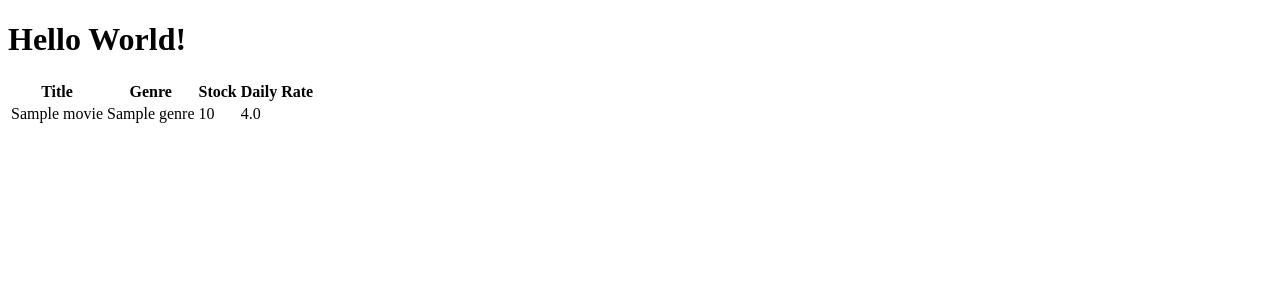
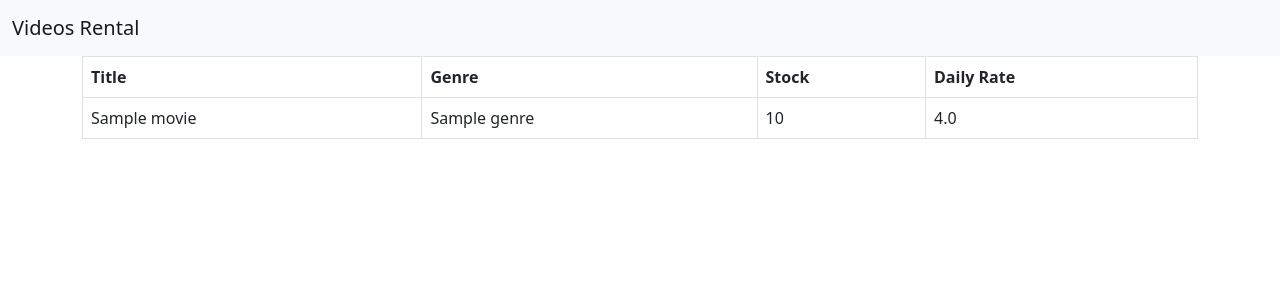
Before and after one commit to yogeshkoli/video-rental, a Django app: page /movies/ in a window 1280 px wide. Shown: the top 300 px of the page. Run offline with Django 3.2, Linux system fonts and the light colour scheme; tables that the repository leaves empty hold one stand-in row (values such as "Sample post").

Commit message:
render templates form the directory & the minor design changes

```diff
--- /dev/null
+++ b/movies/templates/movies/base.html
@@ -0,0 +1,38 @@
+<!doctype html>
+<html lang="en">
+  <head>
+    <!-- Required meta tags -->
+    <meta charset="utf-8">
+    <meta name="viewport" content="width=device-width, initial-scale=1">
+
+    <!-- Bootstrap CSS -->
+    <link href="https://cdn.jsdelivr.net/npm/bootstrap@5.0.0/dist/css/bootstrap.min.css" rel="stylesheet" integrity="sha384-wEmeIV1mKuiNpC+IOBjI7aAzPcEZeedi5yW5f2yOq55WWLwNGmvvx4Um1vskeMj0" crossorigin="anonymous">
+
+    <title>Video Rental</title>
+  </head>
+  <body>
+
+  <nav class="navbar navbar-light bg-light">
+    <div class="container-fluid">
+        <a class="navbar-brand" href="#">Videos Rental</a>
+    </div>
+  </nav>
+
+    <main class="container">
+        {% block content %}
+
+        {% endblock  %}
+    </main>
+
+    <!-- Optional JavaScript; choose one of the two! -->
+
+    <!-- Option 1: Bootstrap Bundle with Popper -->
+    <script src="https://cdn.jsdelivr.net/npm/bootstrap@5.0.0/dist/js/bootstrap.bundle.min.js" integrity="sha384-p34f1UUtsS3wqzfto5wAAmdvj+osOnFyQFpp4Ua3gs/ZVWx6oOypYoCJhGGScy+8" crossorigin="anonymous"></script>
+
+    <!-- Option 2: Separate Popper and Bootstrap JS -->
+    <!--
+    <script src="https://cdn.jsdelivr.net/npm/@popperjs/core@2.9.2/dist/umd/popper.min.js" integrity="sha384-IQsoLXl5PILFhosVNubq5LC7Qb9DXgDA9i+tQ8Zj3iwWAwPtgFTxbJ8NT4GN1R8p" crossorigin="anonymous"></script>
+    <script src="https://cdn.jsdelivr.net/npm/bootstrap@5.0.0/dist/js/bootstrap.min.js" integrity="sha384-lpyLfhYuitXl2zRZ5Bn2fqnhNAKOAaM/0Kr9laMspuaMiZfGmfwRNFh8HlMy49eQ" crossorigin="anonymous"></script>
+    -->
+  </body>
+</html>
--- a/movies/templates/index.html
+++ b/movies/templates/movies/index.html
@@ -1,14 +1,8 @@
-<!DOCTYPE html>
-<html lang="en">
-<head>
-    <meta charset="UTF-8">
-    <meta http-equiv="X-UA-Compatible" content="IE=edge">
-    <meta name="viewport" content="width=device-width, initial-scale=1.0">
-    <title>Document</title>
-</head>
-<body>
-    <h1>Hello World!</h1>
-    <table class="table">
+{% extends 'movies/base.html' %}
+
+{% block content %}
+
+<table class="table table-bordered table-hover">
         <thead>
             <tr>
                 <th>Title</th>
@@ -28,5 +22,5 @@
             </tbody>
         </thead>
     </table>
-</body>
-</html>
+
+{% endblock %}
--- a/movies/views.py
+++ b/movies/views.py
@@ -5,4 +5,4 @@ from .models import Movie
 
 def index(request):
     movies = Movie.objects.all()
-    return render(request, 'index.html', {'movies': movies})
+    return render(request, 'movies/index.html', {'movies': movies})
```
